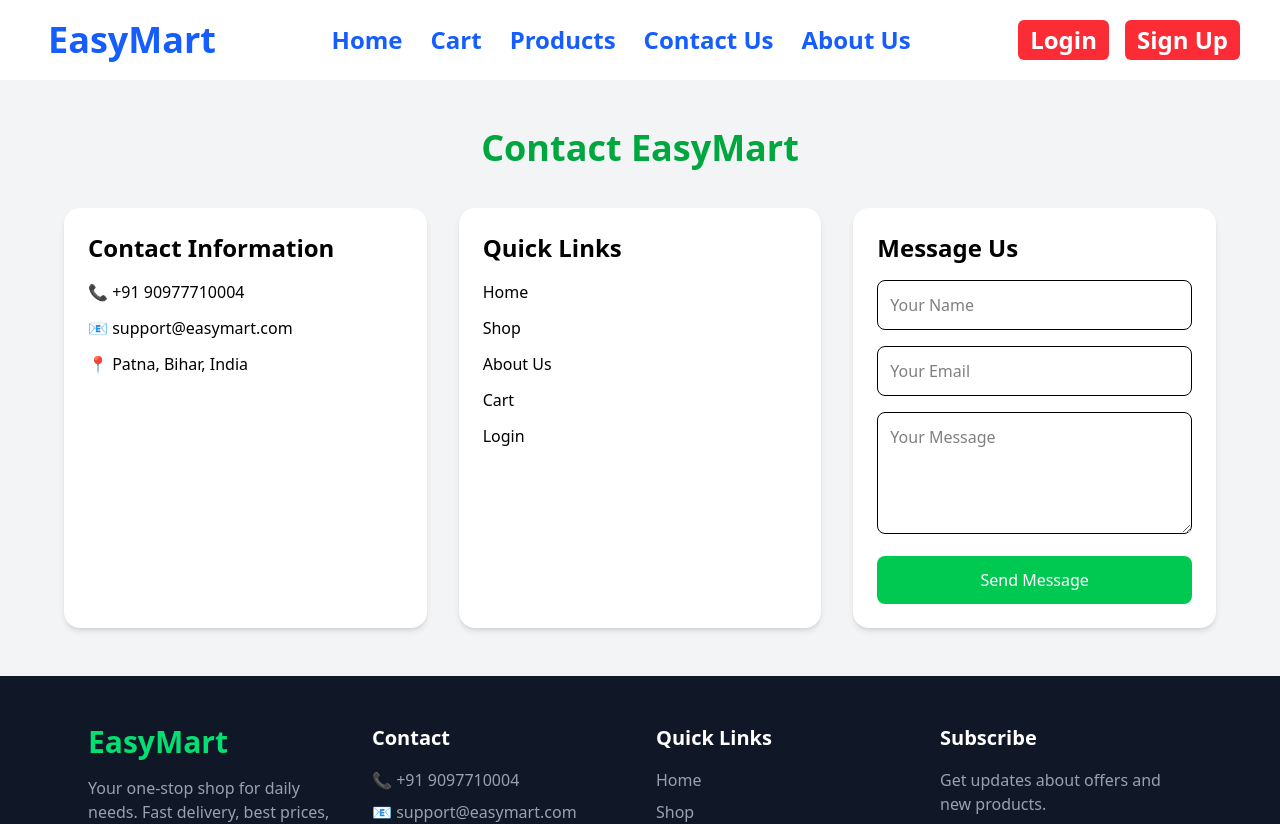
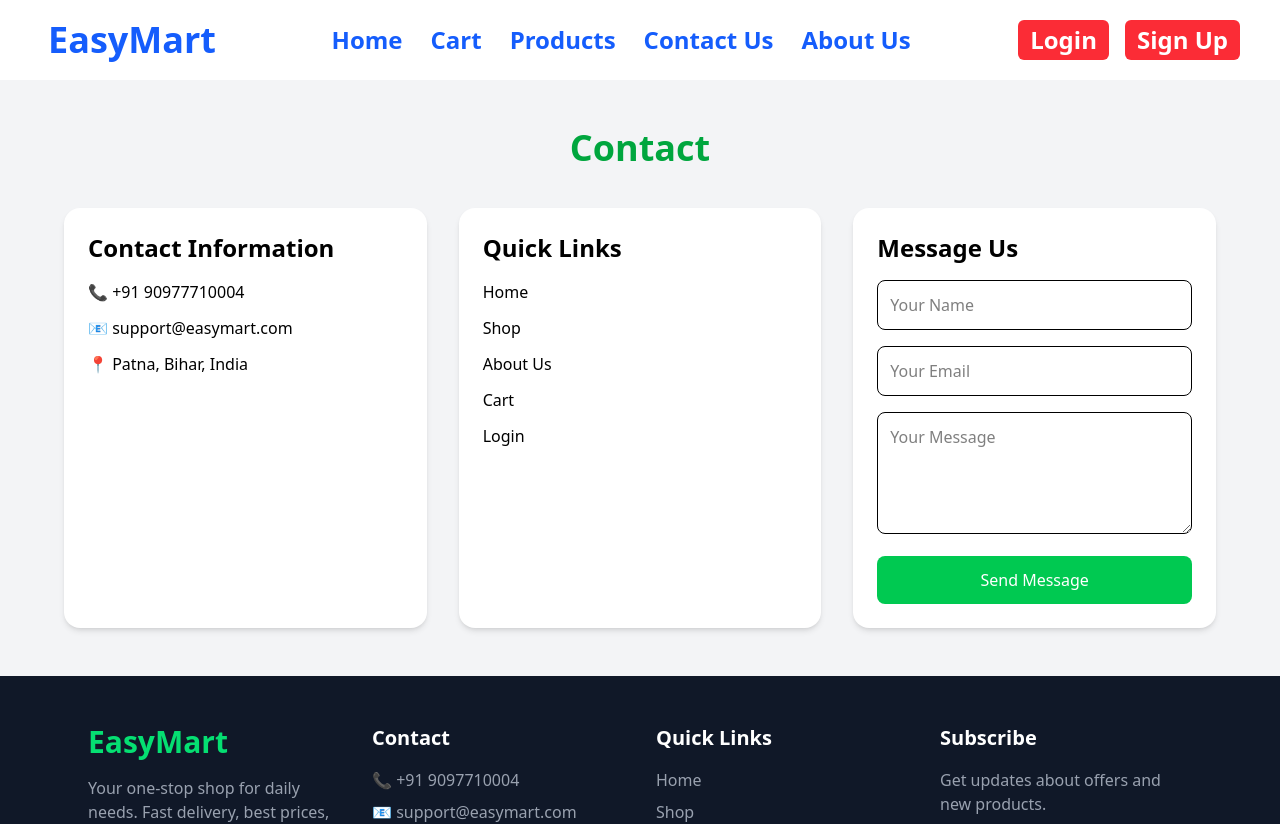
Before and after one commit to gauravkumar2005/EasyMart, a React (Vite) app in the folder Frontend/: page /contact in a window 1280 px wide. Shown: the top 824 px of the page. Built offline with nearby package versions, Linux system fonts and the light colour scheme.

Commit message:
update code

```diff
--- a/Frontend/src/pages/Contact/Contact.jsx
+++ b/Frontend/src/pages/Contact/Contact.jsx
@@ -4,7 +4,7 @@ function Contact() {
       <div className="max-w-6xl mx-auto">
 
         <h1 className="text-4xl font-bold text-center mb-10 text-green-600">
-          Contact EasyMart
+          Contact
         </h1>
 
         <div className="grid md:grid-cols-3 gap-8">
```
